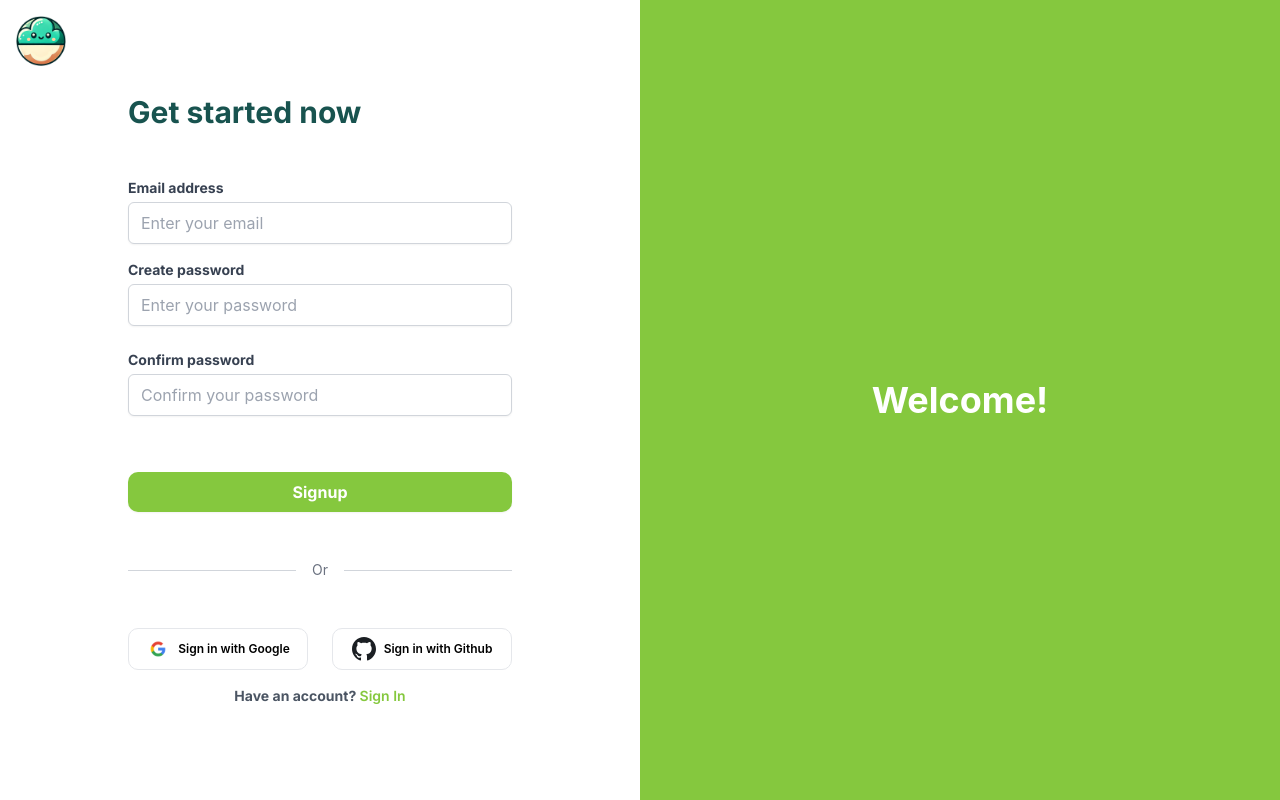
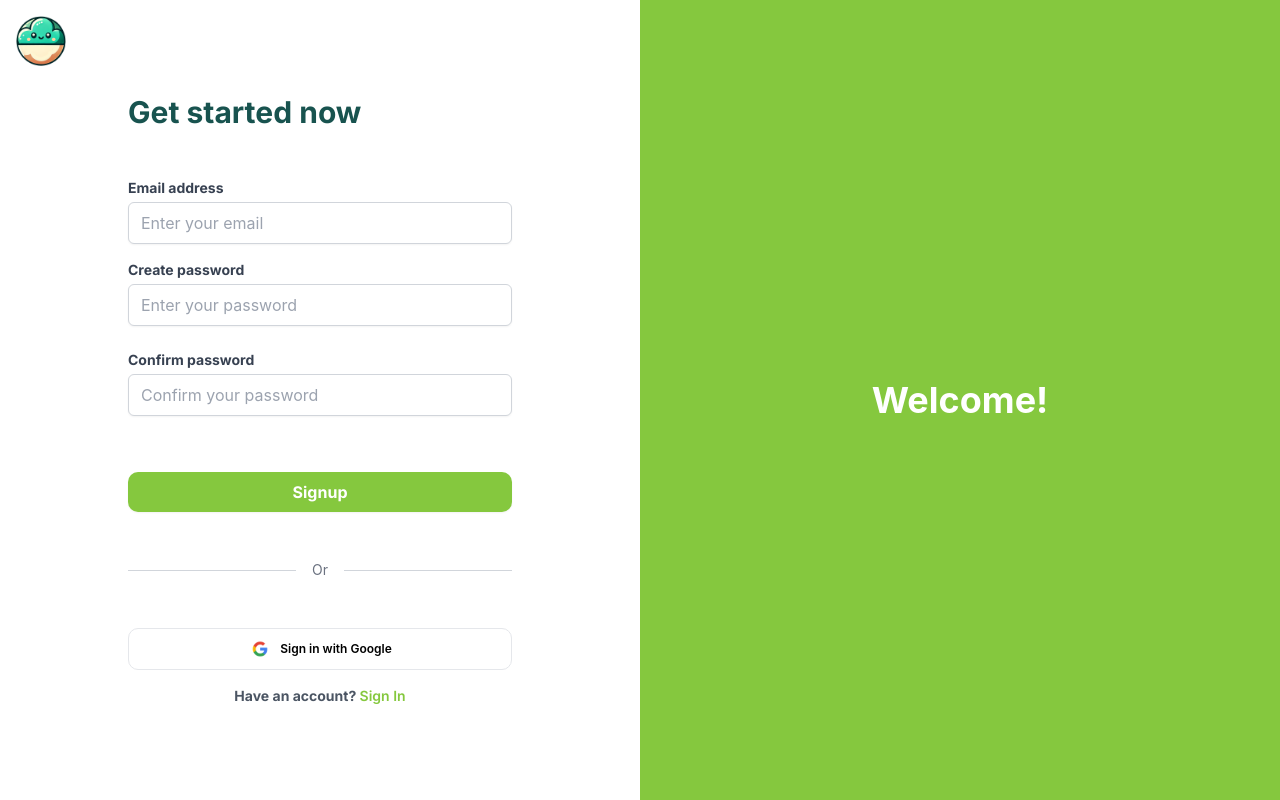
Before and after one commit to FppEpitech/AREA, a React (Create React App) app in the folder react-frontend/: page /signup in a window 1280 px wide. Built offline with nearby package versions, Linux system fonts and the light colour scheme.

Commit message:
refactor(Login/Signup pages): Remove useless Github login

```diff
--- a/react-frontend/src/pages/Login/login.tsx
+++ b/react-frontend/src/pages/Login/login.tsx
@@ -97,13 +97,6 @@ export default function Login() {
                                 Sign in with Google
                             </button>
 
-                            <button
-                                type="button"
-                                className="flex items-center justify-center text-xs w-full py-2 bg-white font-semibold rounded-[10px] border hover:shadow-custom focus:outline-none focus:ring-2 focus:ring-green-500 focus:ring-offset-2"
-                            >
-                                <img src={githubLogo} alt="Github Logo" className="w-6 h-6 mr-2" />
-                                Sign in with Github
-                            </button>
                         </div>
 
                         <div>
--- a/react-frontend/src/pages/Signup/signup.tsx
+++ b/react-frontend/src/pages/Signup/signup.tsx
@@ -116,13 +116,6 @@ export default function Signup() {
                                 Sign in with Google
                             </button>
 
-                            <button
-                                type="button"
-                                className="flex items-center justify-center text-xs w-full py-2 bg-white font-semibold rounded-[10px] border hover:shadow-custom focus:outline-none focus:ring-2 focus:ring-green-500 focus:ring-offset-2"
-                            >
-                                <img src={githubLogo} alt="Github Logo" className="w-6 h-6 mr-2" />
-                                Sign in with Github
-                            </button>
                         </div>
 
                         <div>
```
